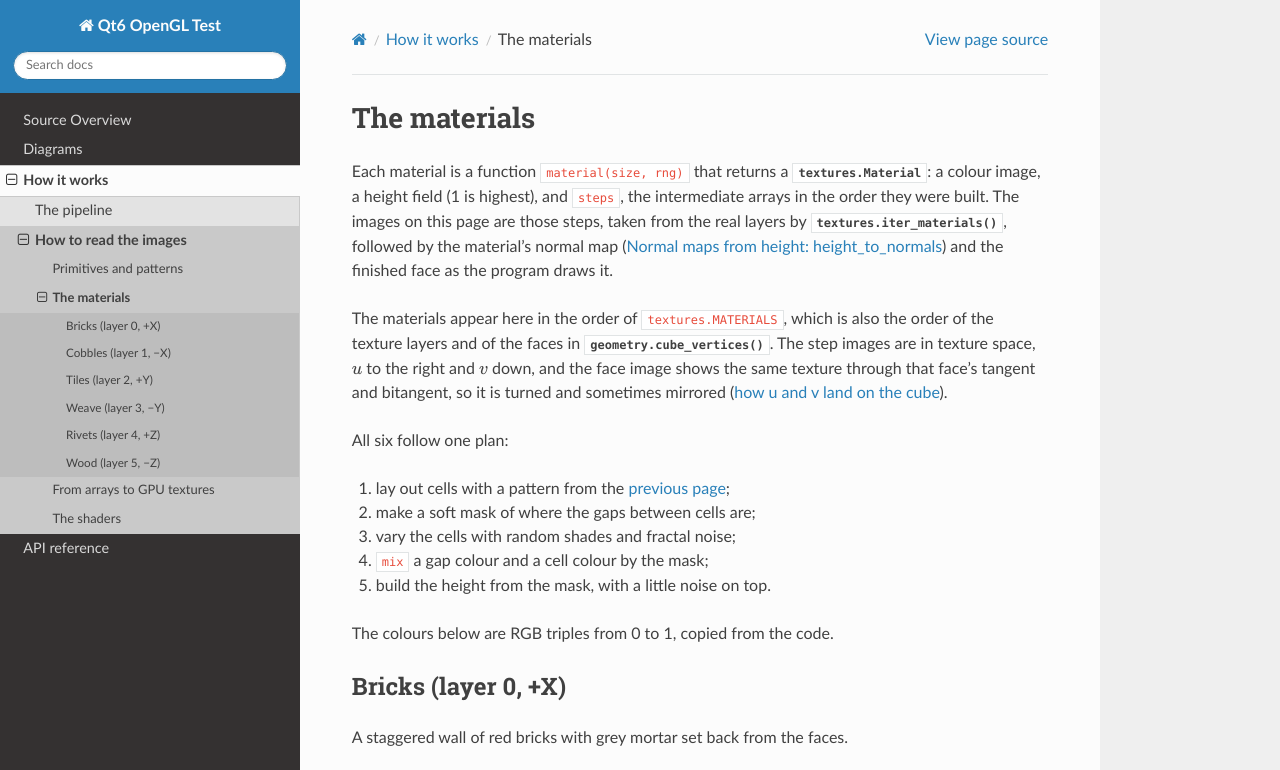
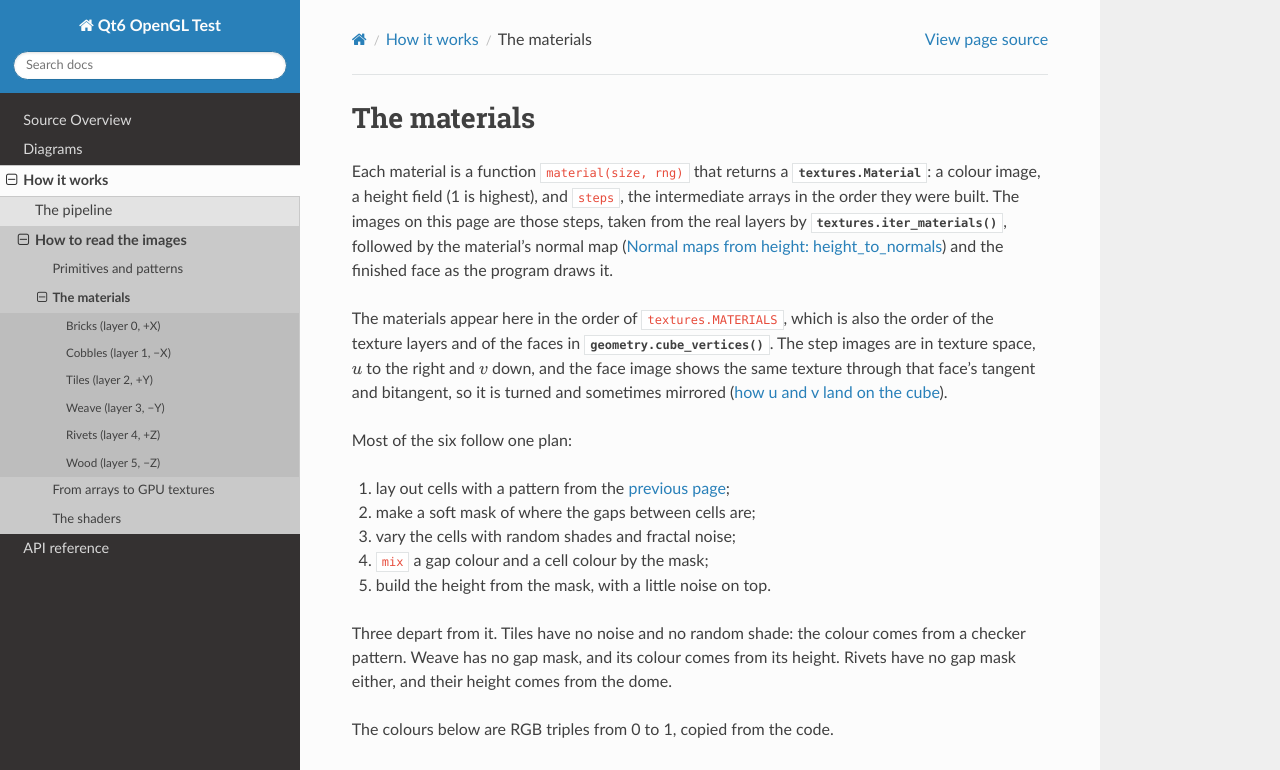
Before and after one commit to esba1ley/opengl_python_qt6_test, a Sphinx documentation site: the page built from docs/guide/materials.md, in a window 1280 px wide and 900 px high, cut to the strip 0-770 px from the top of the window. Built offline with Sphinx 7.4.7 and the Read the Docs theme 3.1.0, drawn with Linux system fonts in a browser that asks for light colours; pages that are not in the unit, such as notebooks, are missing from menus; the version number could not be read and is left out.

Commit message:
fix(docs): correct the material recipe and tighten the guide after final review
Co-Authored-By: Claude Sonnet 5.5 <noreply@anthropic.com>

```diff
--- a/docs/guide/materials.md
+++ b/docs/guide/materials.md
@@ -14,13 +14,18 @@ to the right and $v$ down, and the face image shows the same texture through
 that face's tangent and bitangent, so it is turned and sometimes mirrored
 ({ref}`how u and v land on the cube <guide-uv-on-cube>`).
 
-All six follow one plan:
+Most of the six follow one plan:
 
 1. lay out cells with a pattern from the [previous page](primitives.md);
 2. make a soft mask of where the gaps between cells are;
 3. vary the cells with random shades and fractal noise;
 4. `mix` a gap colour and a cell colour by the mask;
 5. build the height from the mask, with a little noise on top.
+
+Three depart from it. Tiles have no noise and no random shade: the colour
+comes from a checker pattern. Weave has no gap mask, and its colour comes from
+its height. Rivets have no gap mask either, and their height comes from the
+dome.
 
 The colours below are RGB triples from 0 to 1, copied from the code.
 
```
Also changed, not shown: .claude/ARCHITECTURE.md, .claude/CLAUDE.md, .claude/DECISIONS.md, src/README.md, 3 other files.
